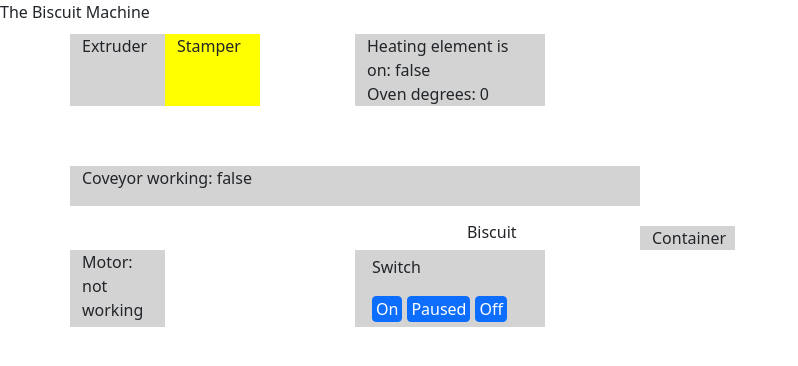
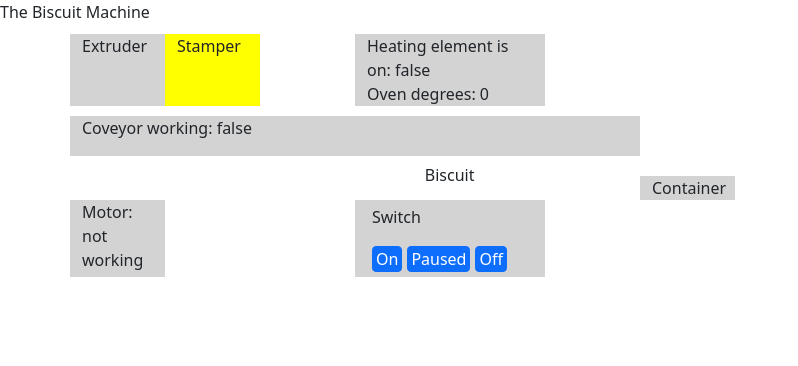
Before and after one commit to anisarambelieva/the-biscuit-machine, a React (Create React App) app: page / in a window 1280 px wide. Shown: the top 366 px of the page, without its empty margins (0-798 px from the left). Built offline with nearby package versions, Linux system fonts and the light colour scheme.

Commit message:
Edit biscuit row style

```diff
--- a/src/components/machine.js
+++ b/src/components/machine.js
@@ -51,7 +51,7 @@ const Machine = () => {
         </Col>
       </Row>
 
-      <Row style={{ marginTop: "50px" }}>
+      <Row style={{ position: 'relative' }}>
         <Col md="1" style={{ backgroundColor: "yellow" }}>
           <Biscuit />
         </Col>
```
